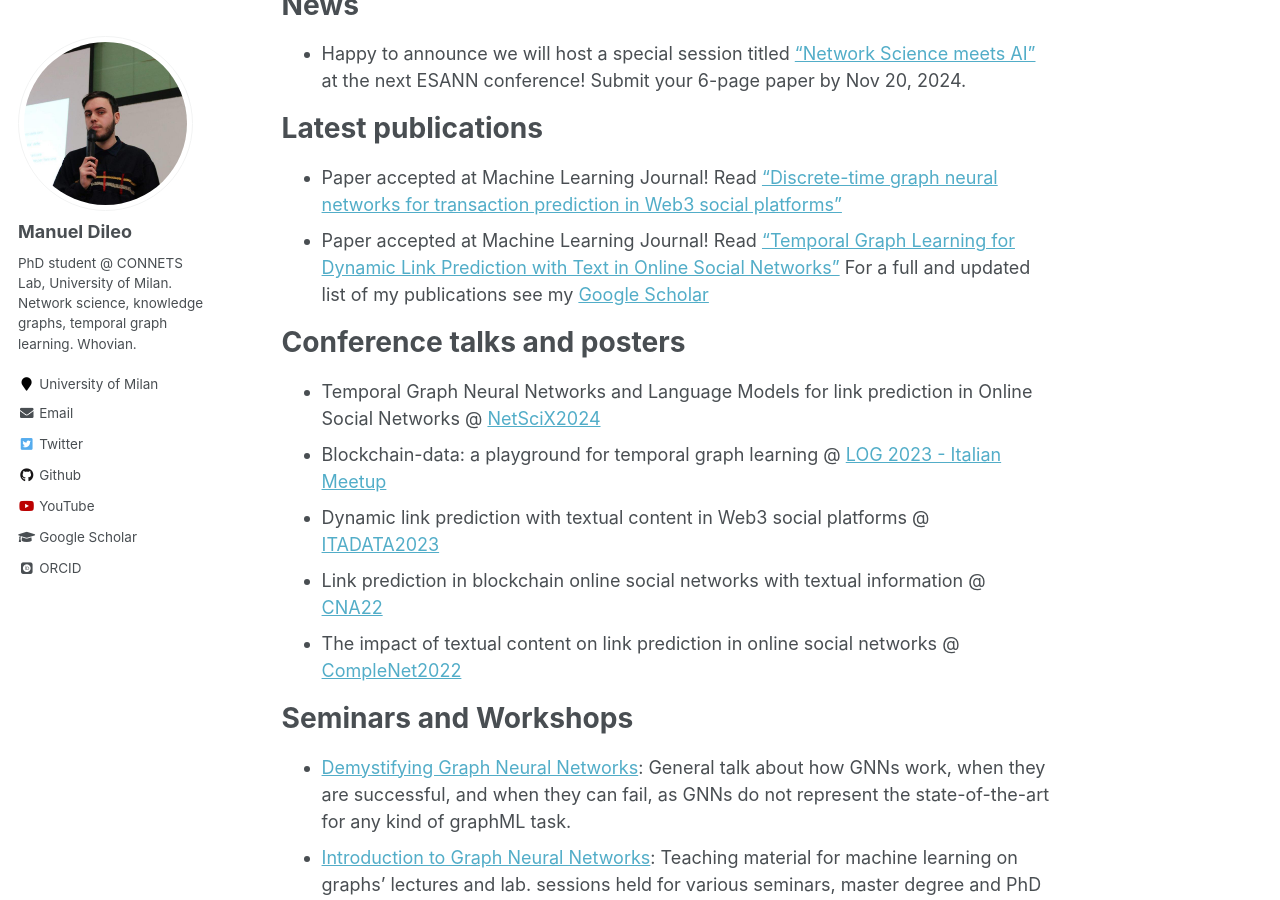
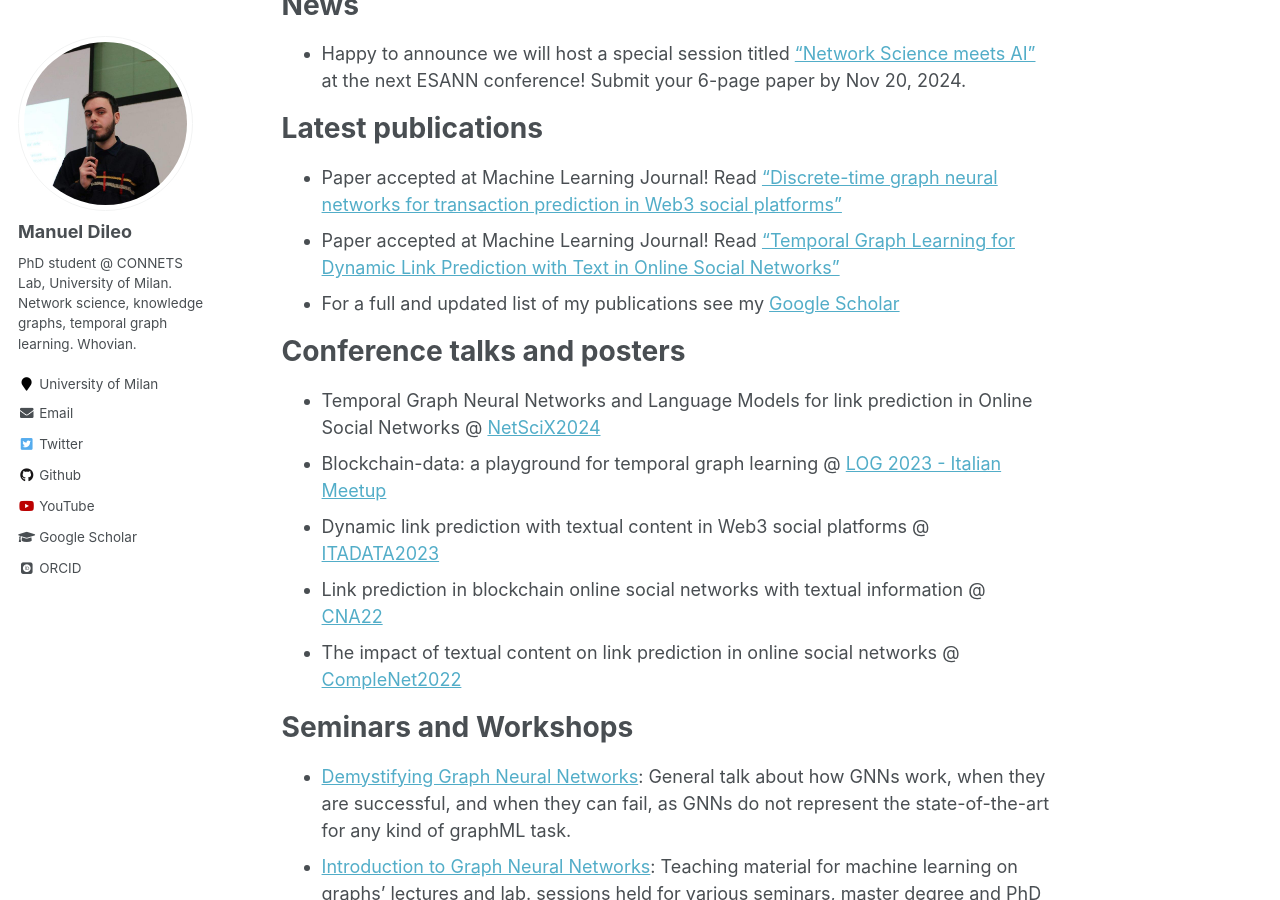
Before and after one commit to manuel-dileo/manuel-dileo.github.io, a Jekyll site: the page built from _pages/about.md, in a window 1280 px wide and 900 px high, scrolled down 330 px. Built offline with Jekyll 4.4.1, drawn with Linux system fonts in a browser that asks for light colours; some web fonts are replaced.

Commit message:
minor typos

```diff
--- a/_pages/about.md
+++ b/_pages/about.md
@@ -19,7 +19,7 @@ Latest publications
 ======
 - Paper accepted at Machine Learning Journal! Read ["Discrete-time graph neural networks for transaction prediction in Web3 social platforms"](https://link.springer.com/article/10.1007/s10994-024-06579-y)
 - Paper accepted at Machine Learning Journal! Read ["Temporal Graph Learning for Dynamic Link Prediction with Text in Online Social Networks"](https://link.springer.com/article/10.1007/s10994-023-06475-x)
-For a full and updated list of my publications see my [Google Scholar](https://scholar.google.com/citations?user=g6FUHEgAAAAJ&hl=it)
+- For a full and updated list of my publications see my [Google Scholar](https://scholar.google.com/citations?user=g6FUHEgAAAAJ&hl=it)
 
 Conference talks and posters
 ======
```
